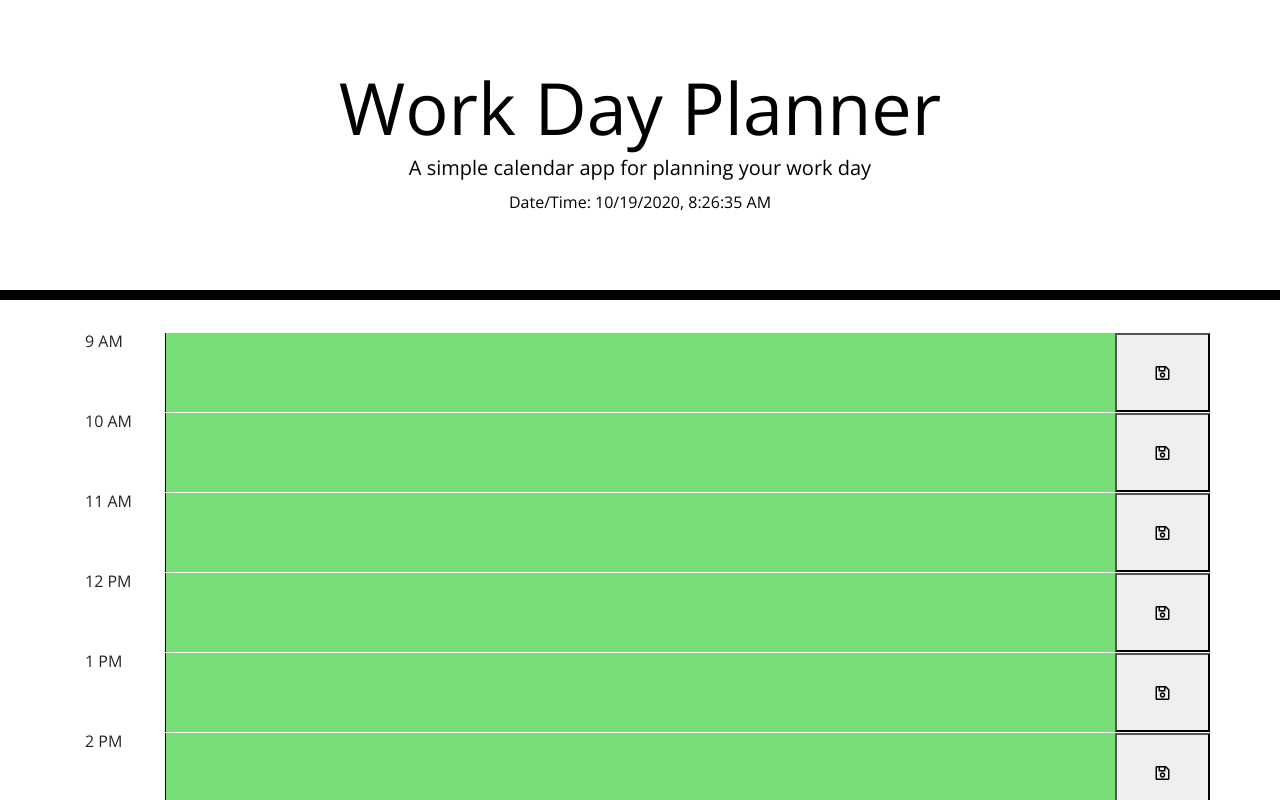
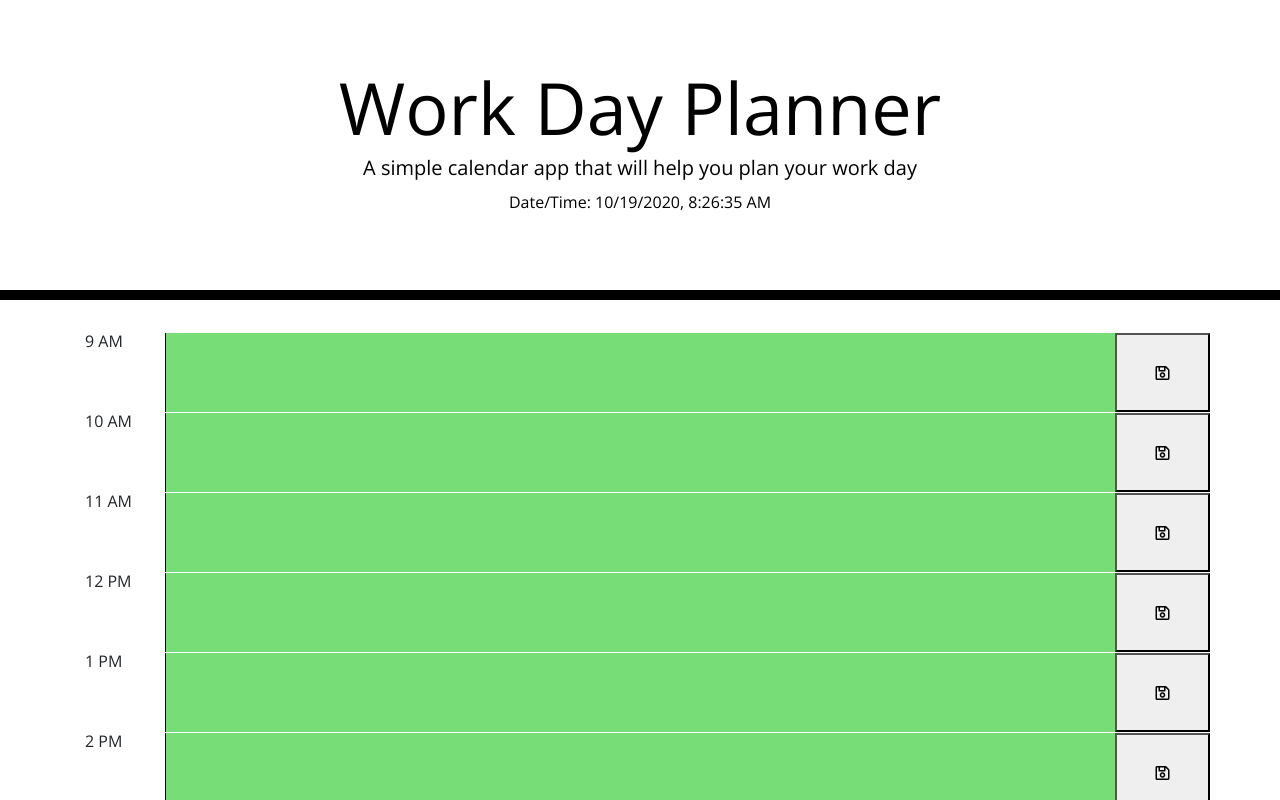
Before and after one commit to aphernandez13/schedule, a plain HTML site: page index.html in a window 1280 px wide. Shown: the top 800 px of the page. Drawn offline with nearby package versions, Linux system fonts and the light colour scheme.

Commit message:
fixed typos

```diff
--- a/index.html
+++ b/index.html
@@ -25,7 +25,7 @@
   <body>
     <header class="jumbotron">
       <h1 class="display-3">Work Day Planner</h1>
-      <p class="lead">A simple calendar app for planning your work day</p>
+      <p class="lead">A simple calendar app that will help you plan your work day</p>
       <p>Date/Time: <span id="datetime"></span></p>
     </header>
     <div class="container">
```
